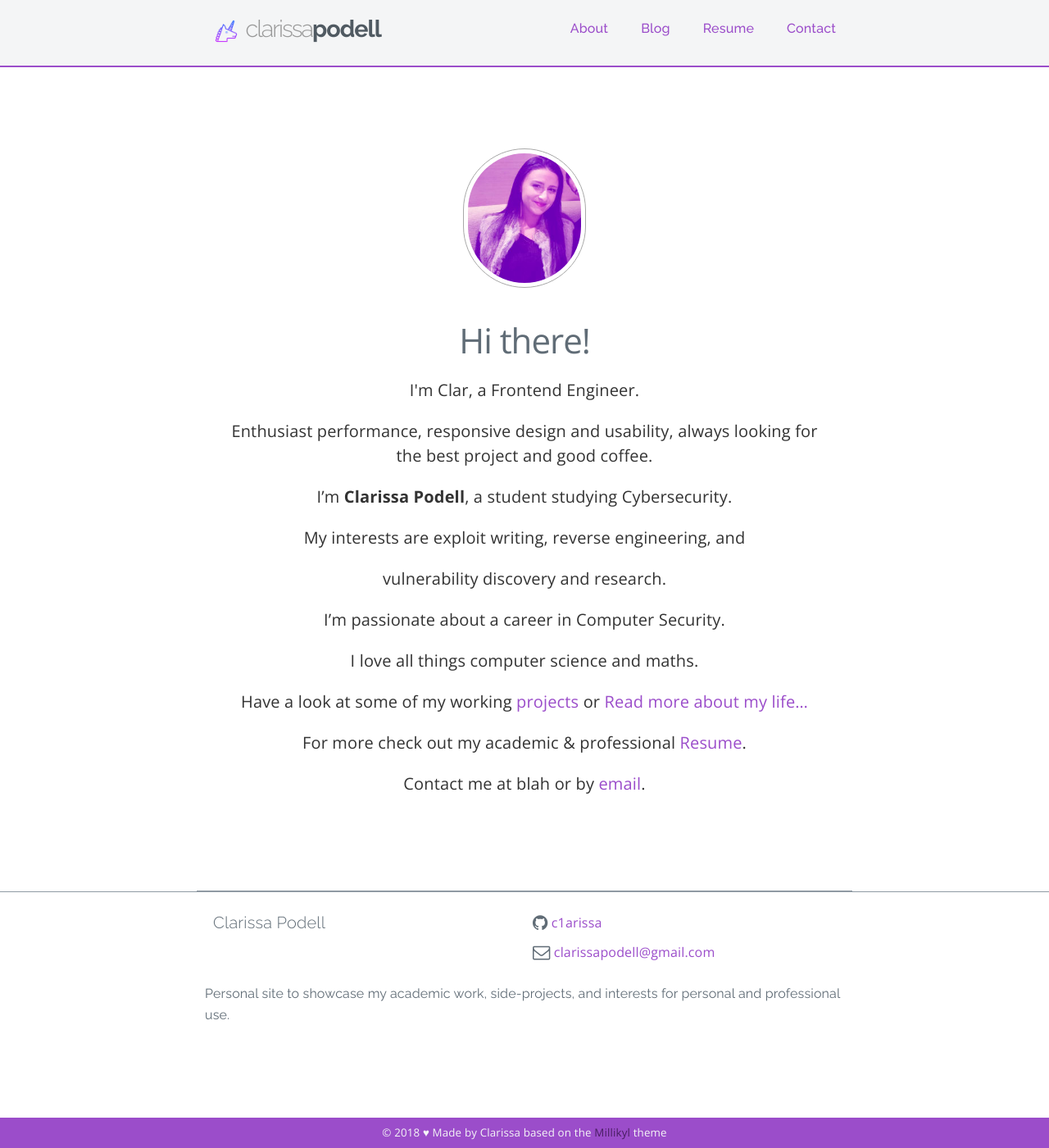
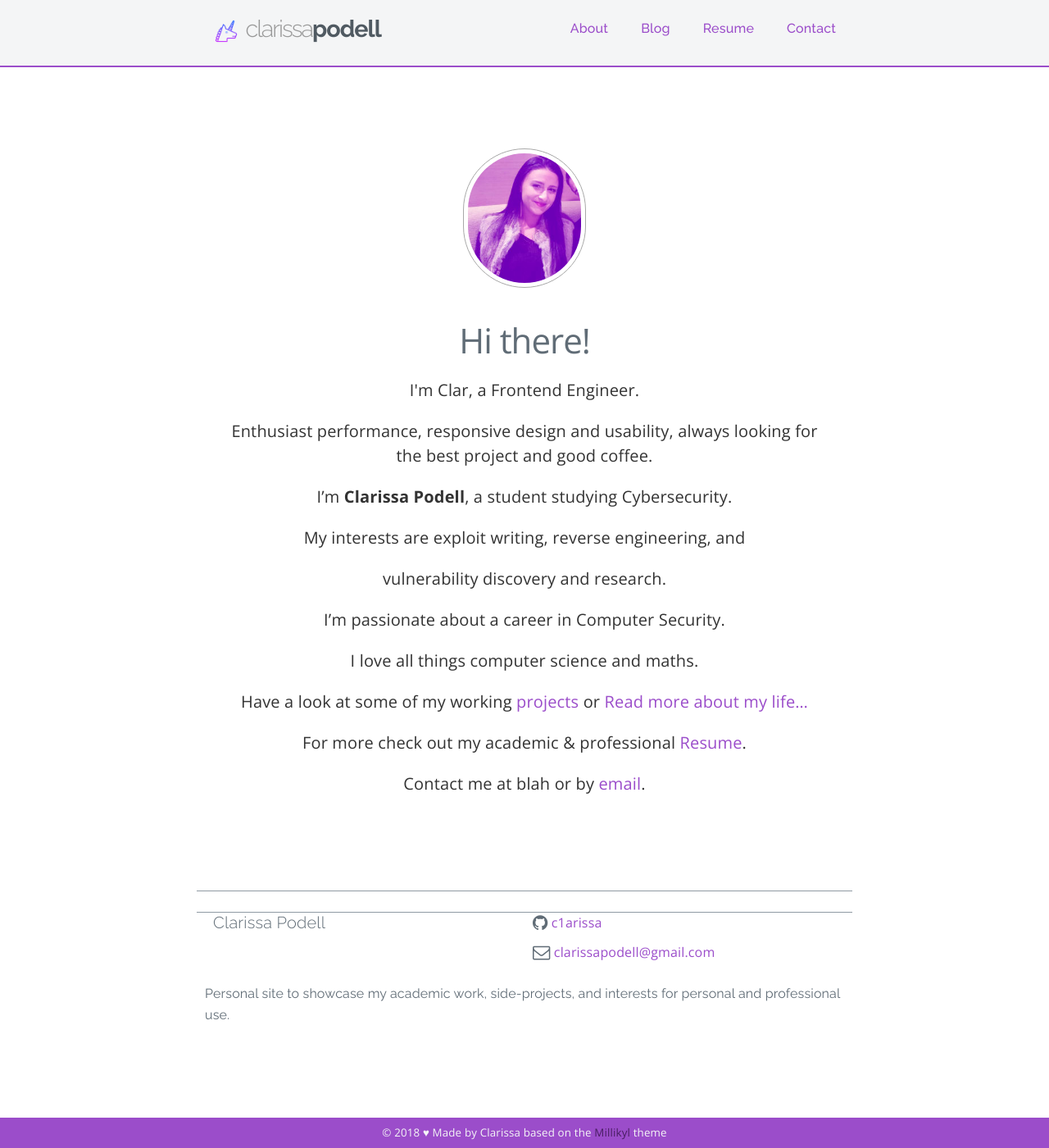
Before and after one commit to c1arissa/c1arissa.github.io, a Jekyll site: the page built from index.md, in a window 1280 px wide and 1400 px high, scrolled down 146 px. Shown: the whole window at 82% size. Built offline with Jekyll 4.4.1, drawn with Linux system fonts in a browser that asks for light colours; nearby versions of some CDN libraries; a style sheet for code colours, icons or effects is not loaded.

Commit message:
Update main.scss

```diff
--- a/css/main.scss
+++ b/css/main.scss
@@ -166,9 +166,9 @@
 	padding: 25px;
 	margin: 0 auto 100px;
 	font-family: 'Raleway', 'Source Sans Pro', sans-serif;
-	border-top: 1px solid #8f9aa3;
 
 	.wrapper {
+		border-top: 1px solid #8f9aa3;
 		width: auto;
 		max-width: 800px;
 		margin: 0 auto;
```
